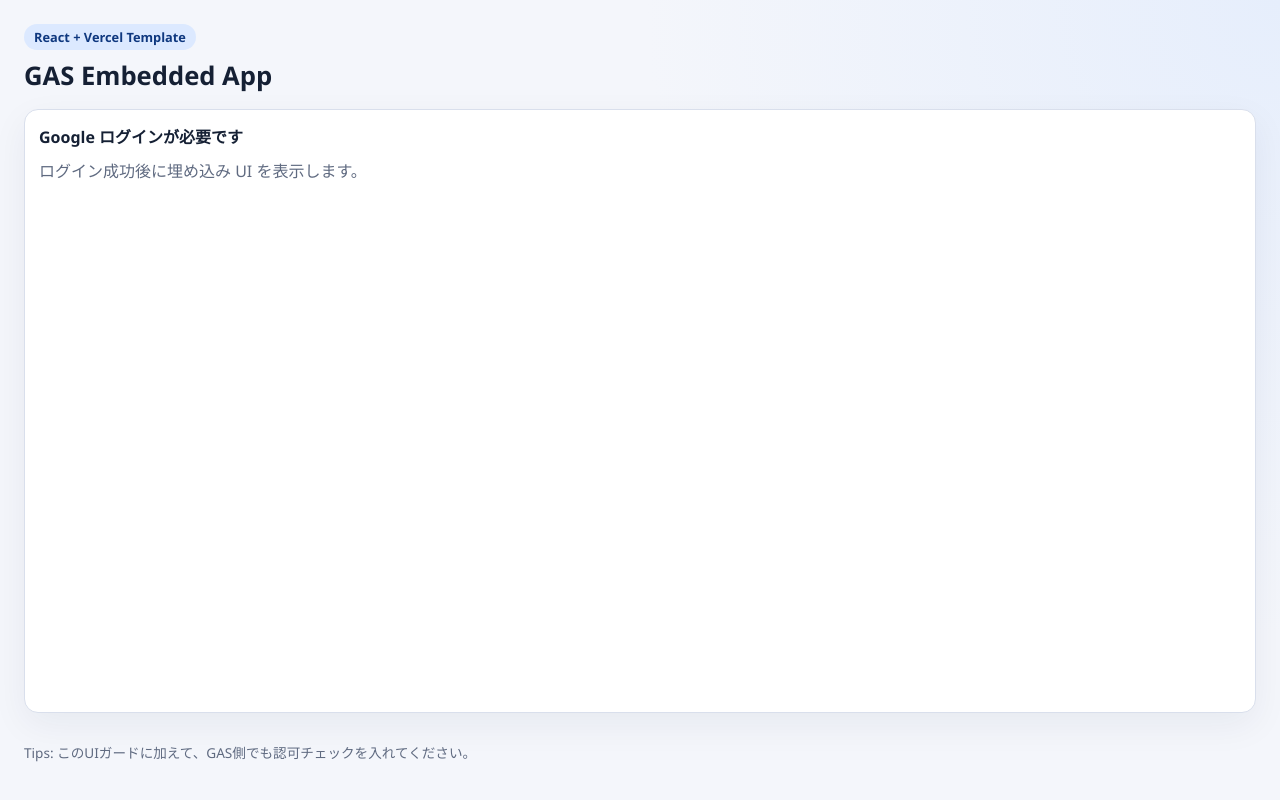
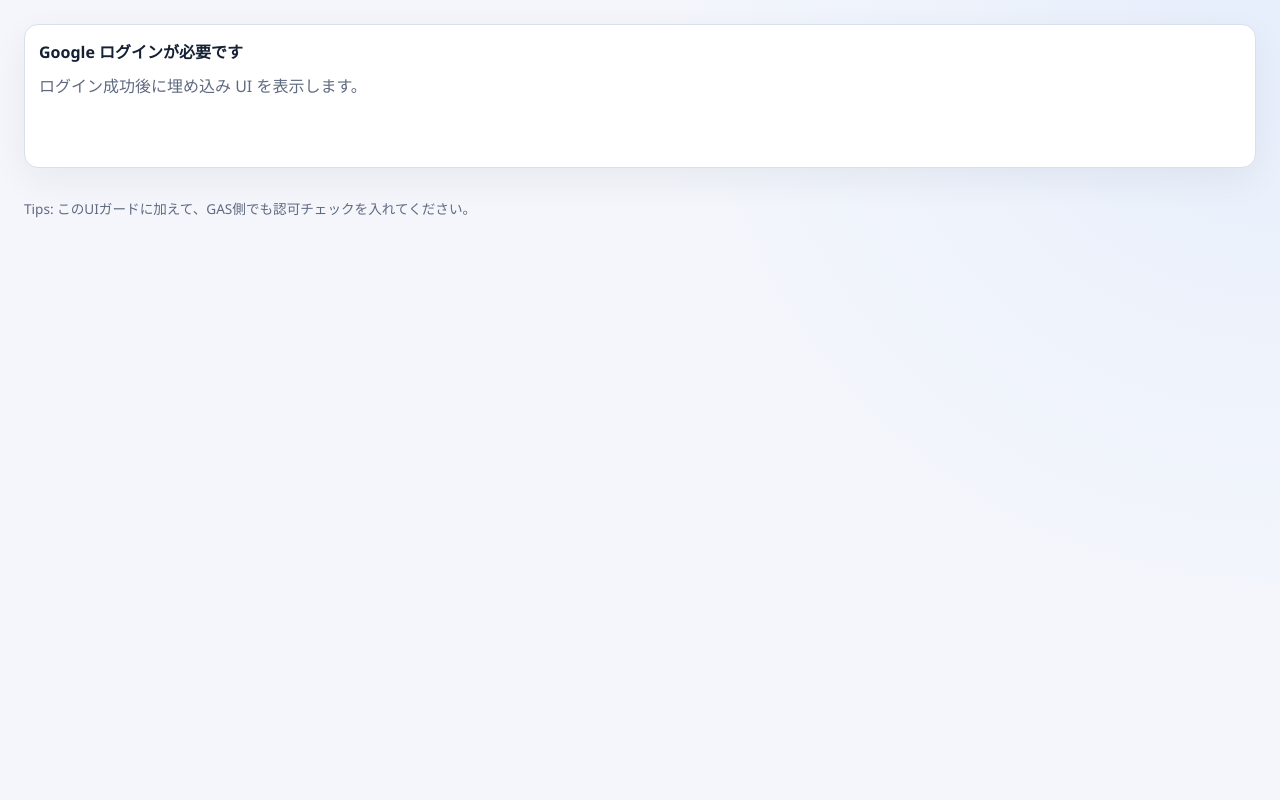
Before and after one commit to kimuraayuki-bot/template, a Next.js app: page / in a window 1280 px wide. Built offline with nearby package versions, Linux system fonts and the light colour scheme; no server answers.

Commit message:
Remove top header labels from UI

```diff
--- a/app/page.tsx
+++ b/app/page.tsx
@@ -42,7 +42,6 @@ type GoogleIdentity = {
 };
 
 const gasUrl = process.env.NEXT_PUBLIC_GAS_WEBAPP_URL;
-const appTitle = process.env.NEXT_PUBLIC_APP_TITLE ?? "GAS Embedded App";
 const googleClientId = process.env.NEXT_PUBLIC_GOOGLE_CLIENT_ID;
 const allowedEmails = (process.env.NEXT_PUBLIC_ALLOWED_EMAILS ?? "")
   .split(",")
@@ -154,11 +153,6 @@ export default function Page() {
         onLoad={() => setScriptReady(true)}
       />
 
-      <header className="header">
-        <p className="badge">React + Vercel Template</p>
-        <h1>{appTitle}</h1>
-      </header>
-
       {!gasUrl ? (
         <section className="notice">
           <h2>GAS URL が未設定です</h2>
```
